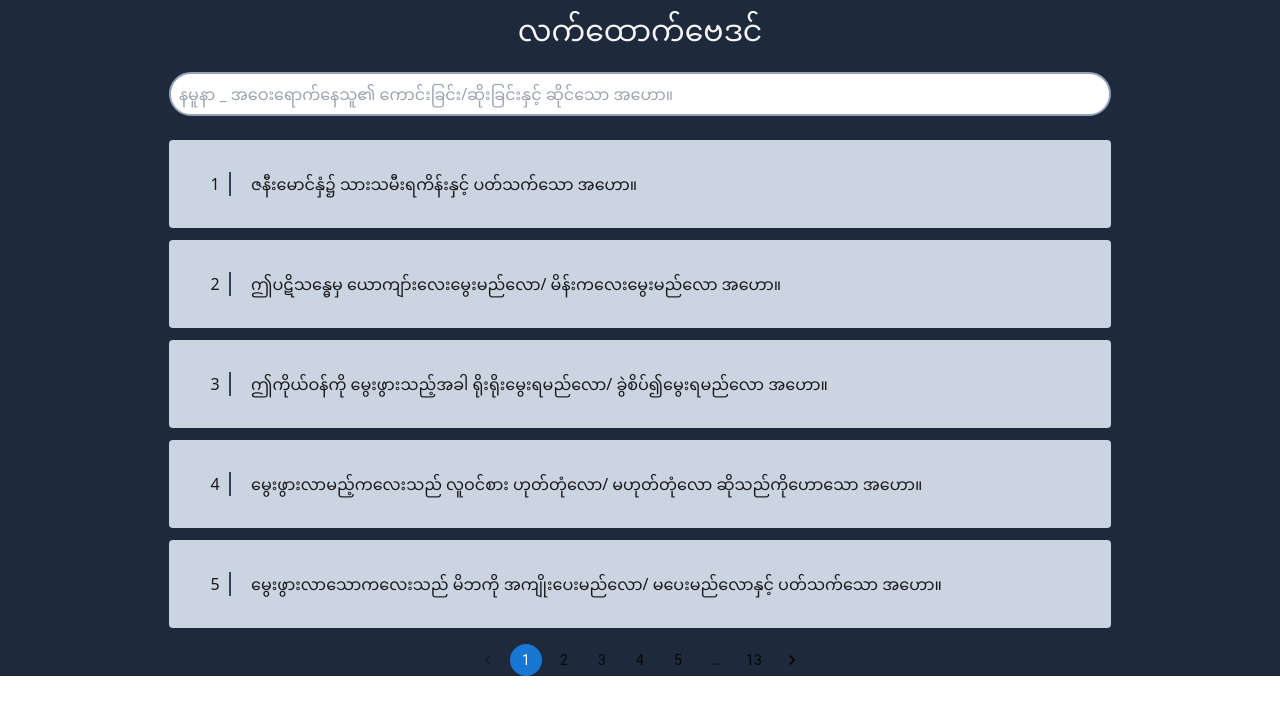
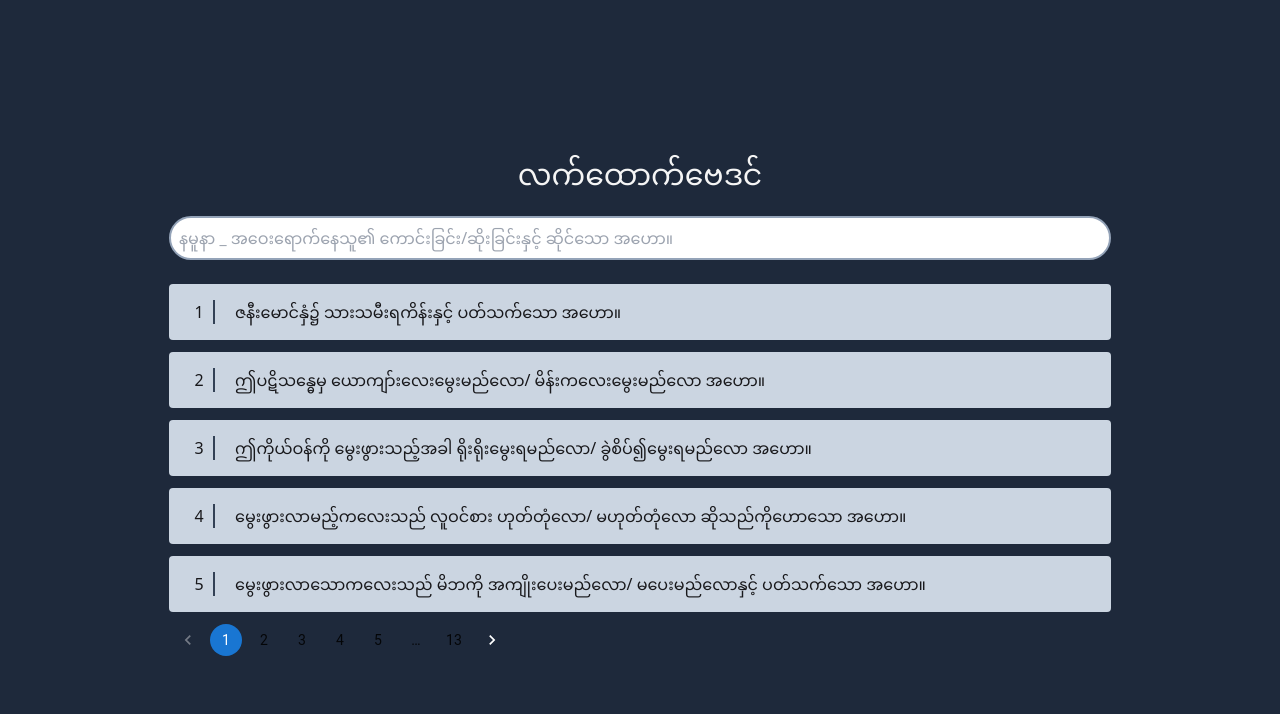
Before and after one commit to Amoz19/BayDinApp, a React (Vite) app: page / in a window 1280 px wide. Shown: the top 714 px of the page. Built offline with nearby package versions, Linux system fonts and the light colour scheme.

Commit message:
fixes #1 : going back the previous page

```diff
--- a/src/components/PickRandomNumber.tsx
+++ b/src/components/PickRandomNumber.tsx
@@ -28,7 +28,7 @@ const PickRandomNumber = () => {
 
   return (
     <div className="h-screen flex flex-col items-center justify-center bg-slate-900 px-5">
-      <h1 className="bg-slate-700 text-white p-2 rounded text-center">မေးခွန်း - {questionName}</h1>
+      <h1 className="bg-slate-700 text-white p-5 rounded text-center font-bold">မေးခွန်း - {questionName}</h1>
       <div className="grid grid-cols-9 lg:w-3/6  bg-slate-800 text-white mb-3">
         {randomNumbers.map((randomNumber, index) => (
           <button
--- a/src/components/QuestionsPage.tsx
+++ b/src/components/QuestionsPage.tsx
@@ -50,7 +50,7 @@ const QuestionPage = () => {
 
 
     return (
-        <div className='bg-slate-800 flex flex-col justify-center items-center px-3'>
+        <div className='h-screen  bg-slate-800 flex flex-col justify-center items-center px-3 relative'>
             <h1 className='text-3xl my-3 text-white'>လက်ထောက်ဗေဒင်</h1>
             <div className='md:w-3/4 mx-2 md:mx-auto ' >
                 <input
@@ -63,7 +63,7 @@ const QuestionPage = () => {
                 {currentBlogs.map(question => (
                     <div key={question.questionNo}
                         onClick={() => handleClick(question.questionName, question.questionNo)}
-                        className='my-3 w-full p-4 lg:p-8 m-auto rounded grid lg:grid-cols-latop bg-slate-300 text-zinc-900'
+                        className='my-3 w-full p-4 m-auto rounded grid lg:grid-cols-latop bg-slate-300 text-zinc-900'
                     >
                         <button className='border-b-2 lg:border-b-0 lg:border-r-2 border-slate-700 flex justify-center'>{question.questionNo}</button>
                         <button className='text-center lg:px-5 lg:text-left'>{question.questionName}</button>
@@ -75,7 +75,7 @@ const QuestionPage = () => {
                     page={currentPage}
                     onChange={handlePageChange}
                     color='primary'
-                    className=" grid place-items-center mt-4"
+                    className=""
                 />
             </div>
         </div>
--- a/src/components/ResultPage.tsx
+++ b/src/components/ResultPage.tsx
@@ -8,9 +8,9 @@ const ResultPage = () => {
     return (
         <div className="h-screen flex flex-col justify-center items-center bg-slate-900 px-5">
 
-            <p className="bg-white rounded-md text-center py-3 px-1">အဖြေ - {answer}</p>
+            <p className="bg-white text-black rounded-md text-center py-3 px-1">အဖြေ - {answer}</p>
             <button
-                onClick={() => navigate('/')}
+                onClick={() => navigate(-1)}
                 className="bg-red-900 text-white py-1 px-3 rounded-3xl mt-5"
             >ပြန်မေးမည်</button>
         </div>
--- a/src/index.css
+++ b/src/index.css
@@ -2,6 +2,6 @@
 @tailwind components;
 @tailwind utilities;
 
-body {
-  background-color: "#1e293b";
+* {
+  color: white;
 }
```
